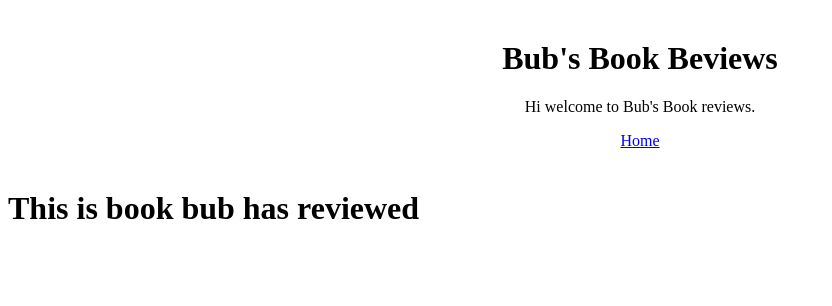
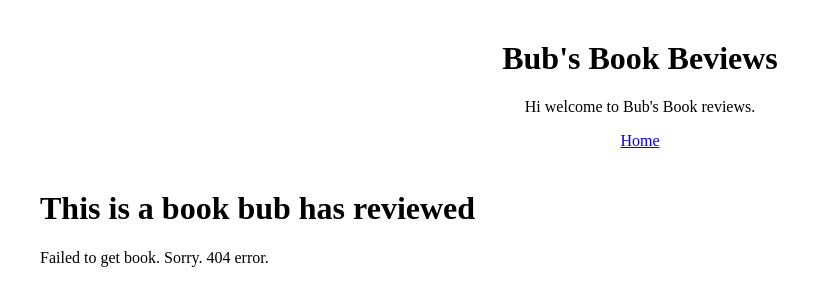
Before and after one commit to Bbubbee/BubsBookReviews, a Node server app: template views/view.ejs in a window 1280 px wide. Shown: the top 306 px of the page, without its empty margins (0-832 px from the left). Run offline with Node 20, Linux system fonts and the light colour scheme; the template is opened without the code that fills it, so the values that code supplies are empty.

Commit message:
shows reviewed book on a page. allows users to upload reviews

```diff
--- a/index.js
+++ b/index.js
@@ -43,7 +43,6 @@
         const result = await db.query("SELECT * FROM books_reviewed");
 
         result.rows.forEach(book => {
-            console.log(book);
             books_reviewed.push(book);
         });
     }
@@ -95,12 +94,8 @@
 */
 async function get_books(title) {
     const api_url = "https://openlibrary.org/search.json?q="+title+"&limit=20";
-    console.log(api_url);
-
     const response = await axios.get(api_url);
     const result = response.data.docs;  // This gets each book.
-
-    // console.log(result[0]);
 
     let books_array = [];
 
@@ -161,7 +156,6 @@
         try {
             const result = await db.query("SELECT * FROM books_reviewed WHERE id = $1", [value]);
             const book = result.rows[0];
-            console.log(book);
 
             res.render('modify.ejs', { book: book, new: false } );
         }
@@ -173,15 +167,38 @@
 
 });
 
-app.get('/view/:id', (req, res) => {
-    res.render('view.ejs');
+app.get('/view/:id', async (req, res) => {
+    // Get the review from the database using the id
+    const id = req.params.id;
+    try {
+        const result = await db.query("SELECT * FROM books_reviewed WHERE id = $1", [id]);
+        const book = result.rows[0];
+
+        res.render('view.ejs', { book: book } );
+    }
+    catch (err) {
+        res.render('view.ejs');
+    }
 });
 
 app.post('/add', async (req, res) => {
-    const title = req.body.title
-    console.log(title);
+    // Get review info
+    const title = req.body.title;
+    const cover_url = req.body.cover_url;
+    const rating = parseInt(req.body.rating);
+    const review = req.body.review;
+    const isbn = req.body.isbn;
 
-    res.redirect('/');
+    // Try and put reviewed book into database.
+    try {
+        await db.query("INSERT INTO books_reviewed (title, cover_url, rating, isbn, review) VALUES ($1, $2, $3, $4, $5)",
+        [title, cover_url, rating, isbn, review] );
+        res.redirect('/');
+    }
+    catch (err) {
+        console.log(err);
+        res.redirect('/');
+    }
 })
 
 
--- a/public/styles/main.css
+++ b/public/styles/main.css
@@ -29,3 +29,28 @@
 /*************************************************************/
 /* Review Page */
 /*************************************************************/
+
+.review-container {
+    display: flex;
+    gap: 2em;
+    justify-content: center;
+}
+
+
+/*************************************************************/
+/* View Page - viewing a single review */
+/*************************************************************/
+
+.view-container {
+    display: flex;
+    justify-content: center;
+    gap: 2em;
+}
+
+.view-container .left-col {
+
+}
+
+.view-container .right-col {
+    padding: 1em;
+}
--- a/views/index.ejs
+++ b/views/index.ejs
@@ -20,7 +20,6 @@
             <% if (locals.books) { %>
                 <% books.forEach(book => { %>
                     <div class="book">
-
                         <!-- Image of the book that links to the review page. -->
                         <a href="/view/<%= book.id %>"><img src= <%= book.cover_url %> alt="book image"></a>
 
--- a/views/partials/header.ejs
+++ b/views/partials/header.ejs
@@ -4,8 +4,8 @@
     <meta name="viewport" content="width=device-width, initial-scale=1.0">
     <title>Bub's Book Beviews</title>
 
-    <link rel="stylesheet" href="styles/main.css">
-    <link rel="stylesheet" href="styles/header.css">
+    <link rel="stylesheet" href="/styles/main.css">
+    <link rel="stylesheet" href="/styles/header.css">
 </head>
 
 
--- a/views/view.ejs
+++ b/views/view.ejs
@@ -2,4 +2,29 @@
 
 <%- include("partials/header.ejs") %>
 
-<h1>This is book bub has reviewed </h1>
+
+<div class="wrapper">
+    <h1>This is a book bub has reviewed </h1>
+
+
+    <!-- Check if book review exists -->
+    <% if (locals.book) { %>
+        <div class="view-container">
+            <div class="left-col">
+                <img src= <%= book.cover_url %> alt="book image">
+                <h3> <%= book.title %> </h3>
+                <p>Rating: <%= book.rating %> </p>
+            </div>
+
+            <div class="right-col">
+                <p> <%= book.review %> </p>
+            </div>
+        </div>
+
+
+    <!-- Book doesn't exist -->
+    <% } else { %>
+        <p> Failed to get book. Sorry. 404 error. </p>
+    <% } %>
+
+</div>
```
Also changed, not shown: views/modify.ejs (+3 -39 lines).
